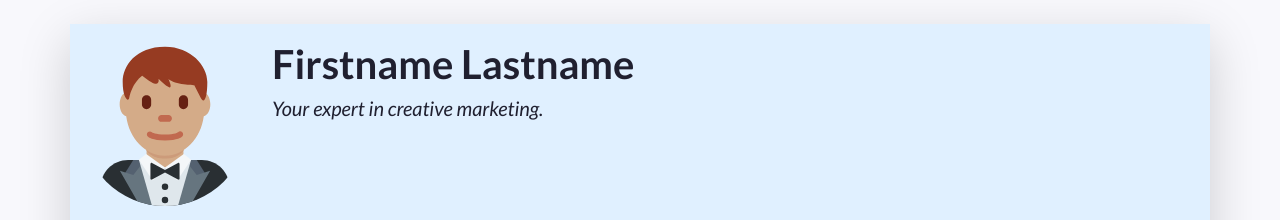
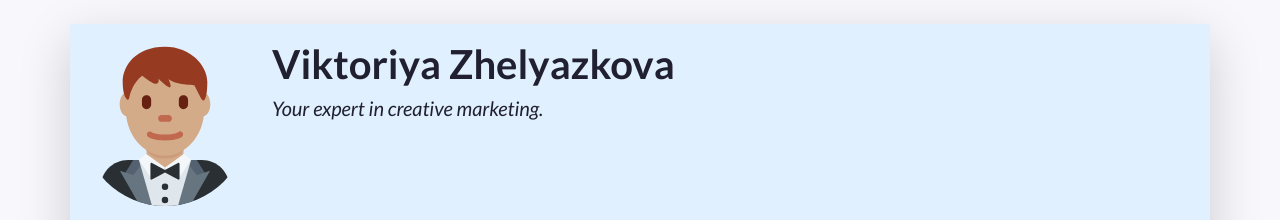
Before and after one commit to victoriaaagal/ViktoriyaZhelyzakovaCV, a plain HTML site: page index.html in a window 1280 px wide. Shown: the top 220 px of the page. Drawn offline with nearby package versions, Linux system fonts and the light colour scheme.

Commit message:
updated index
added name

```diff
--- a/index.html
+++ b/index.html
@@ -19,7 +19,7 @@
     <link rel="stylesheet" href="css/alternative.css">
      -->
 
-    <title>Firstname Lastname's Resumé</title>
+    <title>Viktoriya Zhelyazkova CV</title>
   </head>
   <!-- End of the head -->
 
@@ -54,7 +54,7 @@
           A container to wrap around your name and tagline. Full-width at small size, then columns of increasing size.
         -->
         <div class="col-12 col-sm-8 col-md-9 col-lg-10 my-3 header-content">
-          <h1 class="fw-bolder">Firstname Lastname</h1>
+          <h1 class="fw-bolder">Viktoriya Zhelyazkova</h1>
           <h5 class="fst-italic tagline">Your expert in creative marketing.</h5>
         </div>
       </header>
```
